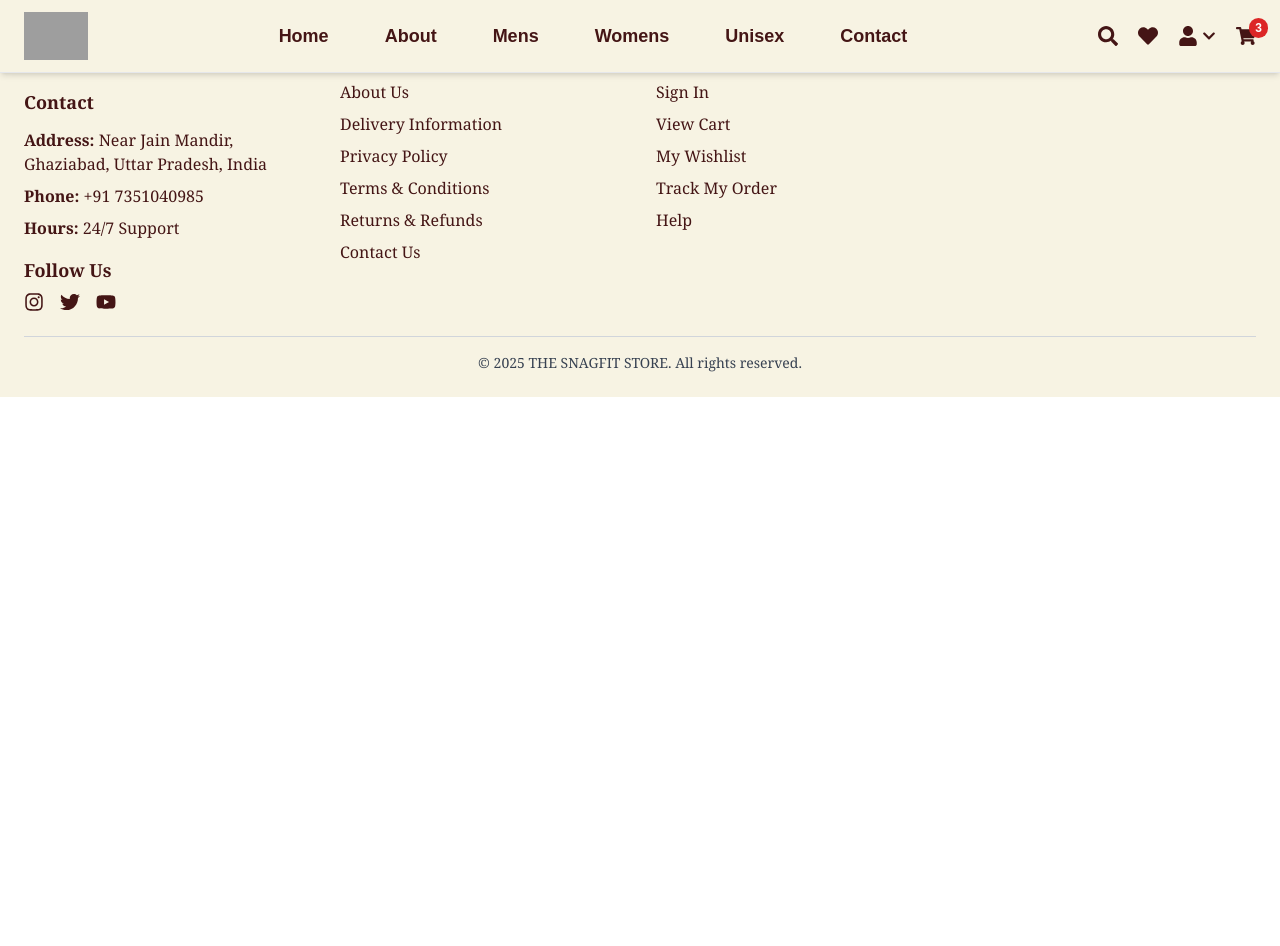
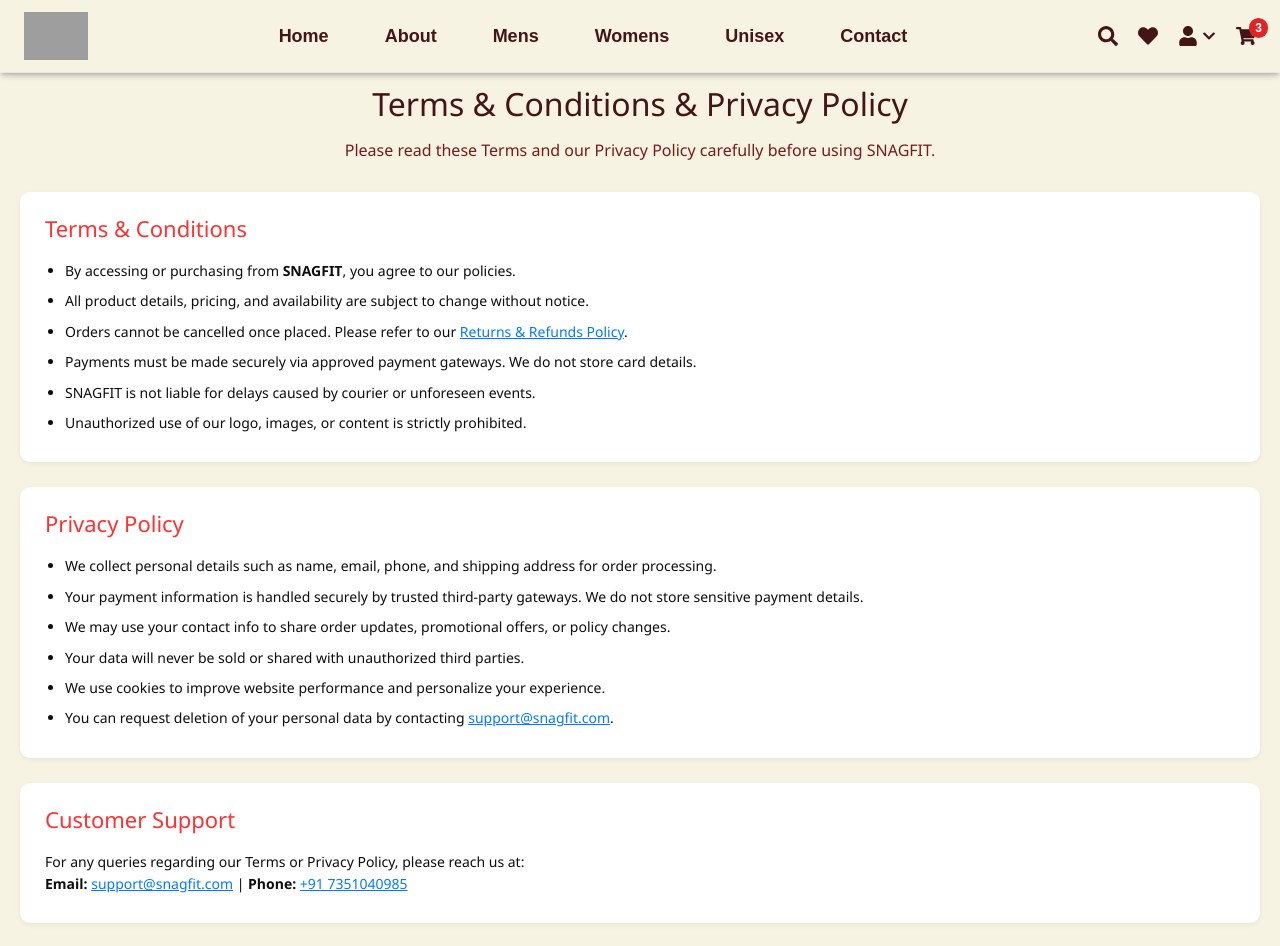
Before and after one commit to thesnagfitstore-creator/SnagfitStore, a React (Create React App) app: page /terms in a window 1280 px wide. Shown: the top 946 px of the page. Before the commit the page ends 800 px from the top, so only its background shows below. Built offline with nearby package versions, Linux system fonts and the light colour scheme; grey boxes are pictures that could not be loaded.

Commit message:
terms and cndn page added

```diff
--- a/src/App.js
+++ b/src/App.js
@@ -26,6 +26,7 @@
 import MyProfilePage from "./Customer/Pages/MyProfilePage";
 import SizeGuidePage from "./Customer/Pages/SizeGuidePage";
 import ReturnsRefunds from "./Customer/Pages/ReturnsRefunds";
+import TermsPrivacyPage from "./Customer/Pages/TermsPrivacyPage";
 
 export default function App() {
   return (
@@ -53,6 +54,7 @@
         <Route path="/profile" element={<MyProfilePage />} />
         <Route path="/size-guide" element={<SizeGuidePage />} />{" "}
         <Route path="/returns-refunds" element={<ReturnsRefunds />} />
+        <Route path="/terms" element={<TermsPrivacyPage />} />
       </Routes>
       <Footer />
     </CartProvider>
--- /dev/null
+++ b/src/Customer/Pages/TermsPrivacyPage.jsx
@@ -0,0 +1,112 @@
+import React from "react";
+import Navbar from "../Components/Navigation/Navbar";
+import "../Styles/TermsPrivacyPage.css";
+
+const TermsPrivacyPage = () => {
+  return (
+    <>
+      <Navbar />
+      <main className="terms-page">
+        <h1 className="title">Terms & Conditions & Privacy Policy</h1>
+        <p className="subtitle">
+          Please read these Terms and our Privacy Policy carefully before using
+          SNAGFIT.
+        </p>
+
+        {/* Terms Section */}
+        <section className="policy-section">
+          <h2>Terms & Conditions</h2>
+          <ul>
+            <li>
+              By accessing or purchasing from <strong>SNAGFIT</strong>, you
+              agree to our policies.
+            </li>
+            <li>
+              All product details, pricing, and availability are subject to
+              change without notice.
+            </li>
+            <li>
+              Orders cannot be cancelled once placed. Please refer to our{" "}
+              <a href="/returns-refunds" className="link">
+                Returns & Refunds Policy
+              </a>
+              .
+            </li>
+            <li>
+              Payments must be made securely via approved payment gateways. We
+              do not store card details.
+            </li>
+            <li>
+              SNAGFIT is not liable for delays caused by courier or unforeseen
+              events.
+            </li>
+            <li>
+              Unauthorized use of our logo, images, or content is strictly
+              prohibited.
+            </li>
+          </ul>
+        </section>
+
+        {/* Privacy Section */}
+        <section className="policy-section">
+          <h2>Privacy Policy</h2>
+          <ul>
+            <li>
+              We collect personal details such as name, email, phone, and
+              shipping address for order processing.
+            </li>
+            <li>
+              Your payment information is handled securely by trusted
+              third-party gateways. We do not store sensitive payment details.
+            </li>
+            <li>
+              We may use your contact info to share order updates, promotional
+              offers, or policy changes.
+            </li>
+            <li>
+              Your data will never be sold or shared with unauthorized third
+              parties.
+            </li>
+            <li>
+              We use cookies to improve website performance and personalize your
+              experience.
+            </li>
+            <li>
+              You can request deletion of your personal data by contacting{" "}
+              <a href="mailto:support@snagfit.com" className="link">
+                support@snagfit.com
+              </a>
+              .
+            </li>
+          </ul>
+        </section>
+
+        {/* Customer Support */}
+        <section className="policy-section">
+          <h2>Customer Support</h2>
+          <p>
+            For any queries regarding our Terms or Privacy Policy, please reach
+            us at: <br />
+            <strong>Email:</strong>{" "}
+            <a href="mailto:support@snagfit.com" className="link">
+              support@snagfit.com
+            </a>{" "}
+            | <strong>Phone:</strong>{" "}
+            <a href="tel:+917351040985" className="link">
+              +91 7351040985
+            </a>
+          </p>
+        </section>
+
+        {/* Back Button */}
+        <div className="back-btn-container">
+          <a href="/" className="back-btn">
+            ← Back to Shop
+          </a>
+        </div>
+      </main>
+    </>
+  );
+};
+
+export default TermsPrivacyPage;
--- /dev/null
+++ b/src/Customer/Styles/TermsPrivacyPage.css
@@ -0,0 +1,91 @@
+.terms-page {
+  padding: 80px 20px;
+  font-family: "Segoe UI", Roboto, Arial, sans-serif;
+  background: #f7f3e3;
+  color: #0d0d0d;
+}
+
+.title {
+  text-align: center;
+  font-size: 32px;
+  margin-bottom: 10px;
+  color: #441515;
+}
+
+.subtitle {
+  text-align: center;
+  margin-bottom: 30px;
+  font-size: 16px;
+  color: #741c1c;
+}
+
+.policy-section {
+  background: #fff;
+  padding: 20px 25px;
+  margin-bottom: 25px;
+  border-radius: 10px;
+  box-shadow: 0 2px 6px rgba(0, 0, 0, 0.05);
+}
+
+.policy-section h2 {
+  margin-bottom: 15px;
+  font-size: 22px;
+  color: #ff3131;
+}
+
+.policy-section p,
+.policy-section li {
+  font-size: 14px;
+  line-height: 1.6;
+  margin-bottom: 8px;
+}
+
+.policy-section ul {
+  list-style: disc;
+  padding-left: 20px;
+}
+
+.link {
+  color: #007bff;
+  text-decoration: underline;
+  transition: 0.3s;
+}
+
+.link:hover {
+  opacity: 0.8;
+}
+
+/* Back Button */
+.back-btn-container {
+  text-align: center;
+  margin-top: 20px;
+}
+
+.back-btn {
+  display: inline-block;
+  padding: 10px 20px;
+  background: #ff3131;
+  color: #fff;
+  border-radius: 6px;
+  text-decoration: none;
+  font-size: 14px;
+  transition: 0.3s ease;
+}
+
+.back-btn:hover {
+  background: #cc2525;
+}
+
+/* Responsive */
+@media (max-width: 768px) {
+  .title {
+    font-size: 26px;
+  }
+  .policy-section h2 {
+    font-size: 18px;
+  }
+  .policy-section p,
+  .policy-section li {
+    font-size: 13px;
+  }
+}
```
